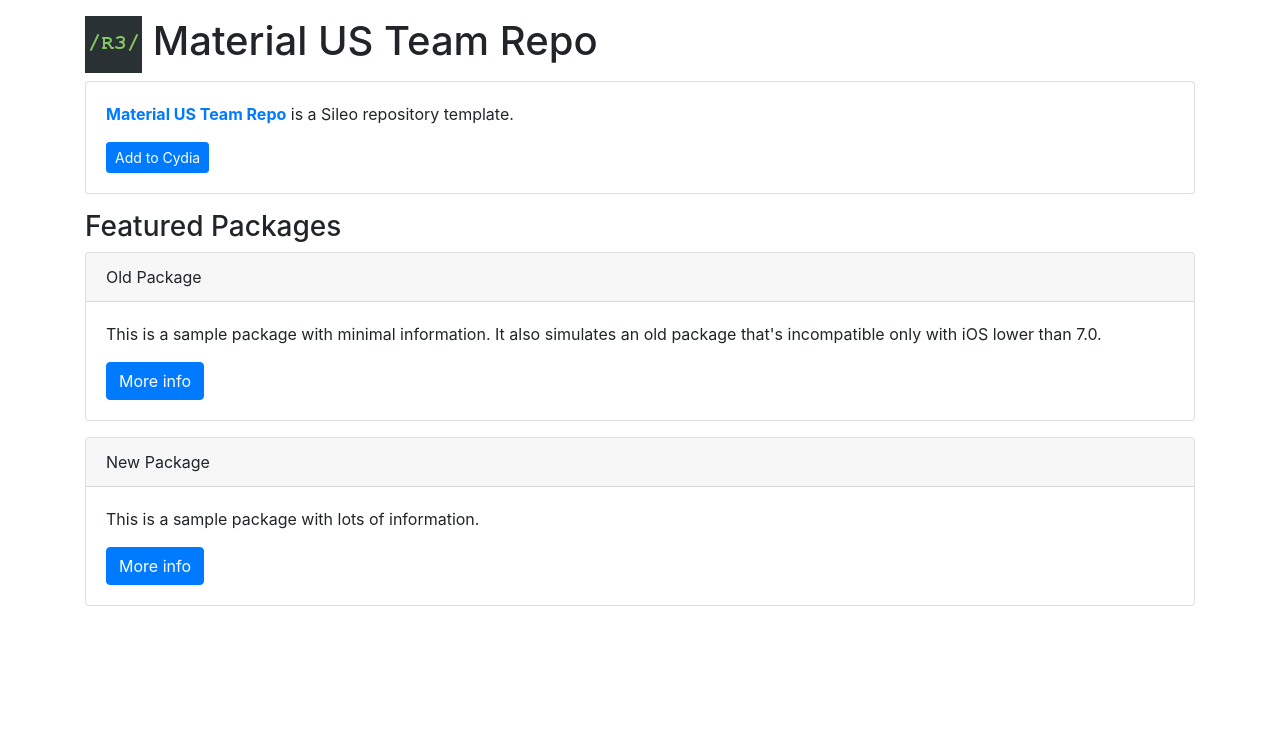
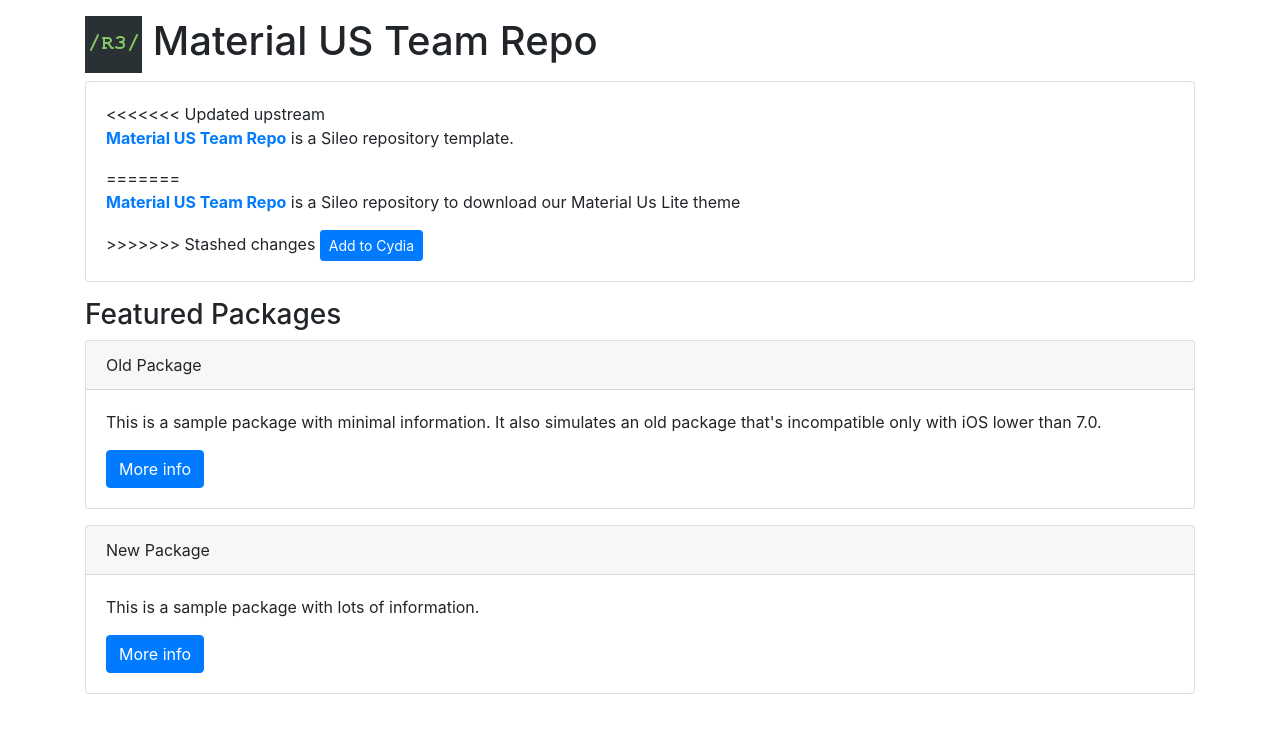
Before and after one commit to MaterialUS/MaterialUSProject, a plain HTML site: page index.html in a window 1280 px wide. Drawn offline with nearby package versions, Linux system fonts and the light colour scheme.

Commit message:
Update index.html

```diff
--- a/index.html
+++ b/index.html
@@ -17,7 +17,11 @@
 <div class="container">
 	<div class="card">
 		<div class="card-body">
+<<<<<<< Updated upstream
 			<p><span class="text-primary"><b>Material US Team Repo</span></b> is a Sileo repository template.</p>
+=======
+			<p><span class="text-primary"><b>Material US Team Repo</span></b> is a Sileo repository to download our Material Us Lite theme</p>
+>>>>>>> Stashed changes
 			<a class="btn btn-sm btn-primary" href="cydia://url/https://cydia.saurik.com/api/share#?source=https://supermamon.github.io/Reposi3/">Add to Cydia</a>
 		</div>
 	</div>
```
